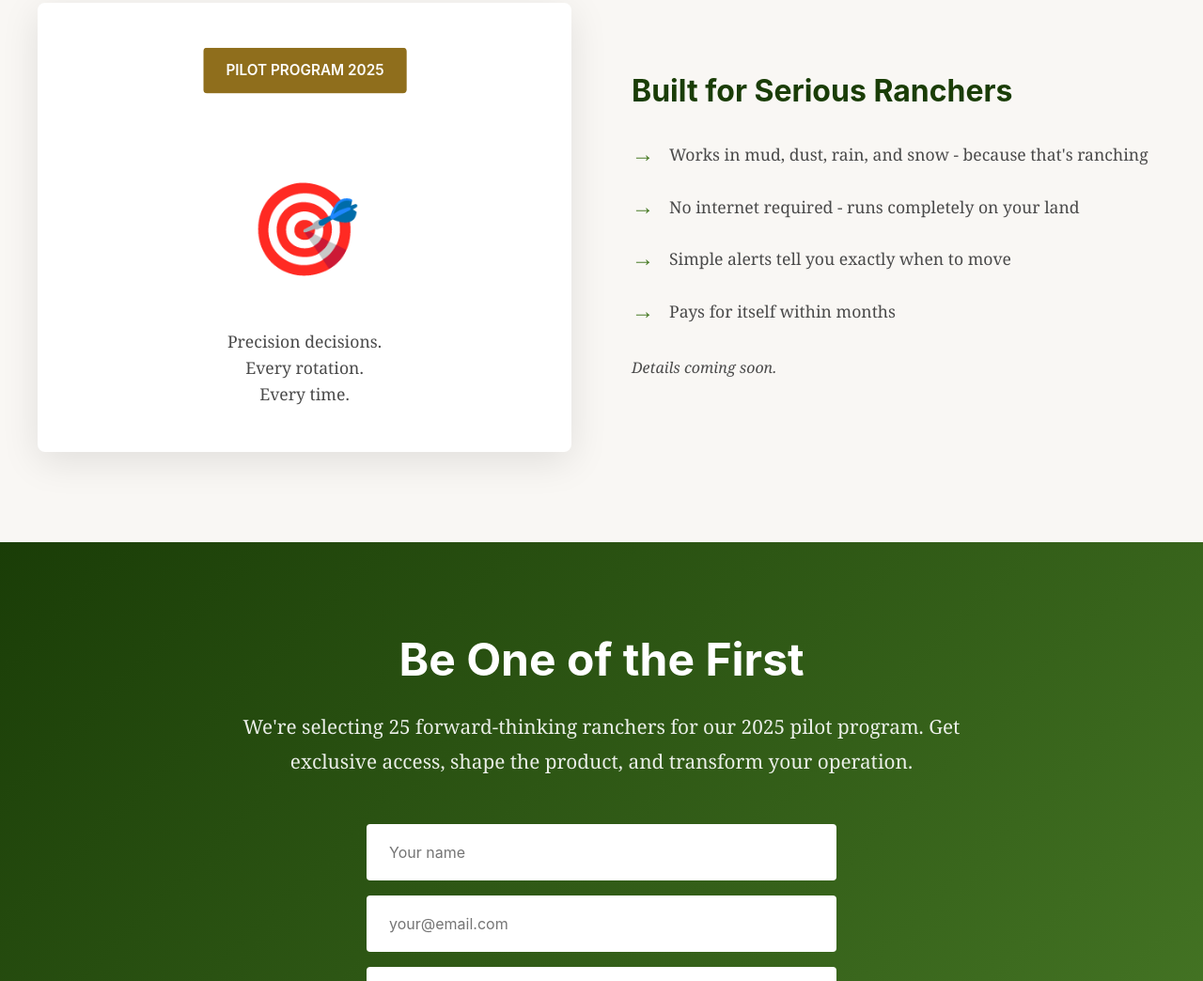
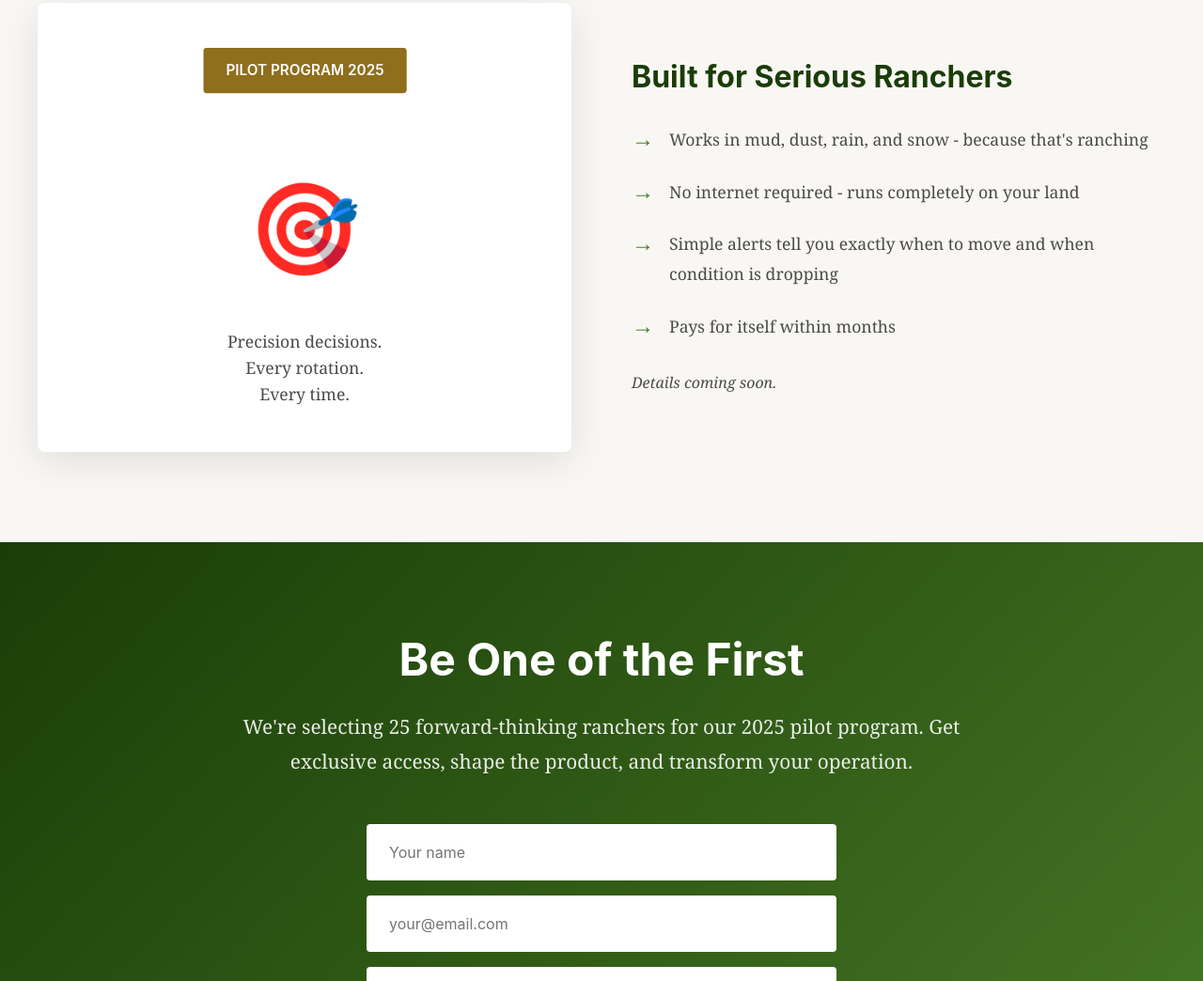
Before and after one commit to rhysalgar/marketing-website, a plain HTML site: page index.html in a window 1280 px wide. Shown: the part 2361-3405 px from the top of the page at 94% size. Drawn offline with Linux system fonts and the light colour scheme.

Commit message:
Copy change

```diff
--- a/index.html
+++ b/index.html
@@ -862,7 +862,7 @@
                 Works in mud, dust, rain, and snow - because that's ranching
               </li>
               <li>No internet required - runs completely on your land</li>
-              <li>Simple alerts tell you exactly when to move</li>
+              <li>Simple alerts tell you exactly when to move and when condition is dropping</li>
               <li>Pays for itself within months</li>
             </ul>
 
```
